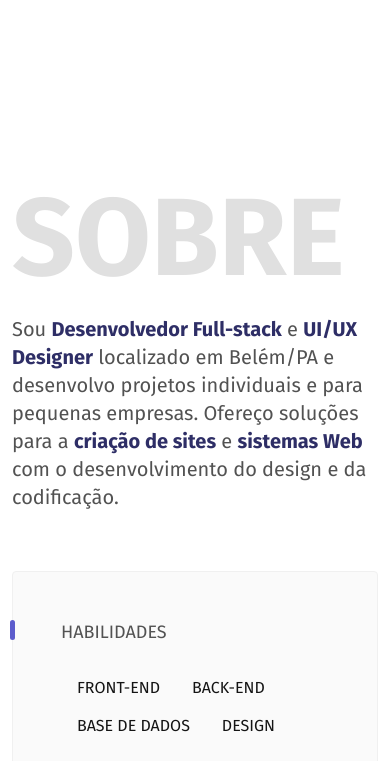
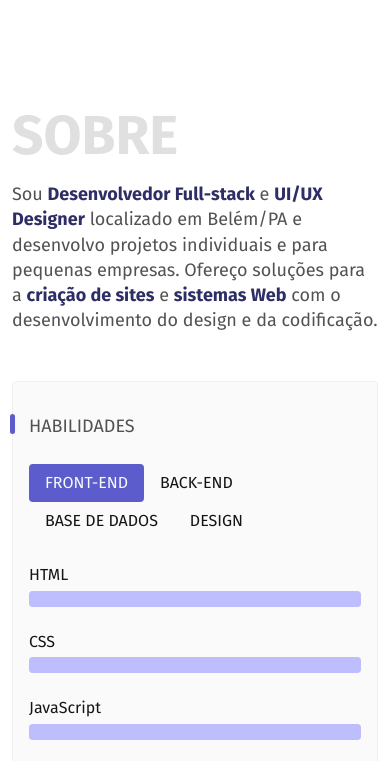
Before and after one commit to deniswmonteiro/portfolio, a website: page index.html in a window 390 px wide. Shown: the part 628-1389 px from the top of the page. Drawn offline with nearby package versions, Linux system fonts and the light colour scheme; some packages are replaced by stand-ins of ours; a script that the page names is missing.

Commit message:
Ajuste da seção 'Sobre' para o modo mobile

```diff
--- a/css/about.css
+++ b/css/about.css
@@ -46,3 +46,25 @@
     width: 0%;
     background-color: var(--blue-1) !important;
 }
+
+@media screen and (max-width: 767px) {
+    #dm-about {
+        padding-top: 108px;
+        padding-bottom: 108px;
+    }
+
+    .dm-about-card .card-body {
+        padding: 2rem 1rem !important;
+    }
+}
+
+@media screen and (max-width: 575px) {
+    #dm-about {
+        padding-top: 72px;
+        padding-bottom: 72px;
+    }
+
+    .dm-about-card {
+        margin-top: 48px;
+    }
+}
--- a/css/general.css
+++ b/css/general.css
@@ -175,9 +175,23 @@
     background: var(--gray-1);
 }
 
+@media screen and (max-width: 767px) {
+    .dm-title-2 {
+        font-size: 96px;
+    }
+}
+
 @media screen and (max-width: 575px) {
     .dm-title-1 {
         font-size: 32px;
+    }
+
+    .dm-title-2 {
+        font-size: 55px;
+    }
+
+    .dm-text {
+        font-size: 18px;
     }
 
     .dm-btn-outline-blue {
--- a/index.html
+++ b/index.html
@@ -101,10 +101,10 @@
     <!-- About -->
     <section class="container dm-section" id="dm-about">
         <div class="row">
-            <div class="col-12 col-md-4">
+            <div class="col-12 col-xl-4">
                 <h2 class="text-uppercase fw-bold dm-title-2">Sobre</h2>
             </div>
-            <div class="col-12 col-md-8">
+            <div class="col-12 col-xl-8">
                 <p class="pt-3 dm-text">
                     Sou <span class="fw-bold dm-text-bold">Desenvolvedor Full-stack</span> e
                     <span class="fw-bold dm-text-bold">UI/UX Designer</span> localizado em Belém/PA e desenvolvo projetos individuais e para pequenas empresas. Ofereço soluções para a
@@ -114,7 +114,7 @@
             </div>
 
             <!-- Skills -->
-            <div class="col-12 col-md-8 offset-md-4">
+            <div class="col-12 col-xl-8 offset-xl-4">
                 <div class="card dm-about-card">
                     <div class="card-body p-5">
                         <h5 class="card-title text-uppercase d-flex mb-4 dm-card-title">
@@ -124,7 +124,7 @@
                         <ul class="nav nav-pills mb-4" id="dm-pills-tab-skills" role="tablist">
                             <li class="nav-item" role="presentation">
                                 <button type="button"
-                                    class="nav-link text-uppercase dm-nav-link"
+                                    class="nav-link text-uppercase dm-nav-link active"
                                     id="dm-pills-front-tab"
                                     data-bs-toggle="pill"
                                     data-bs-target="#dm-pills-front"
```
